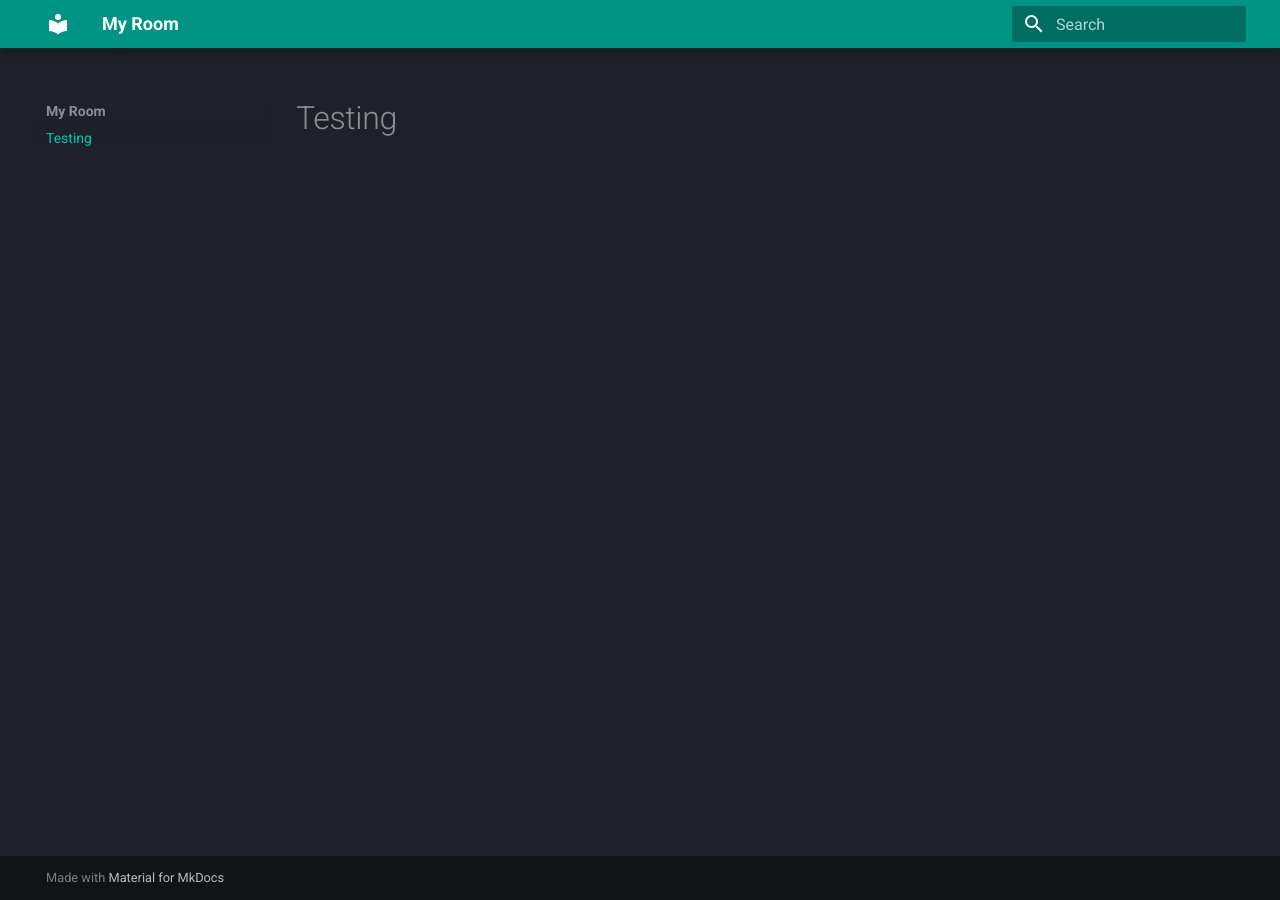
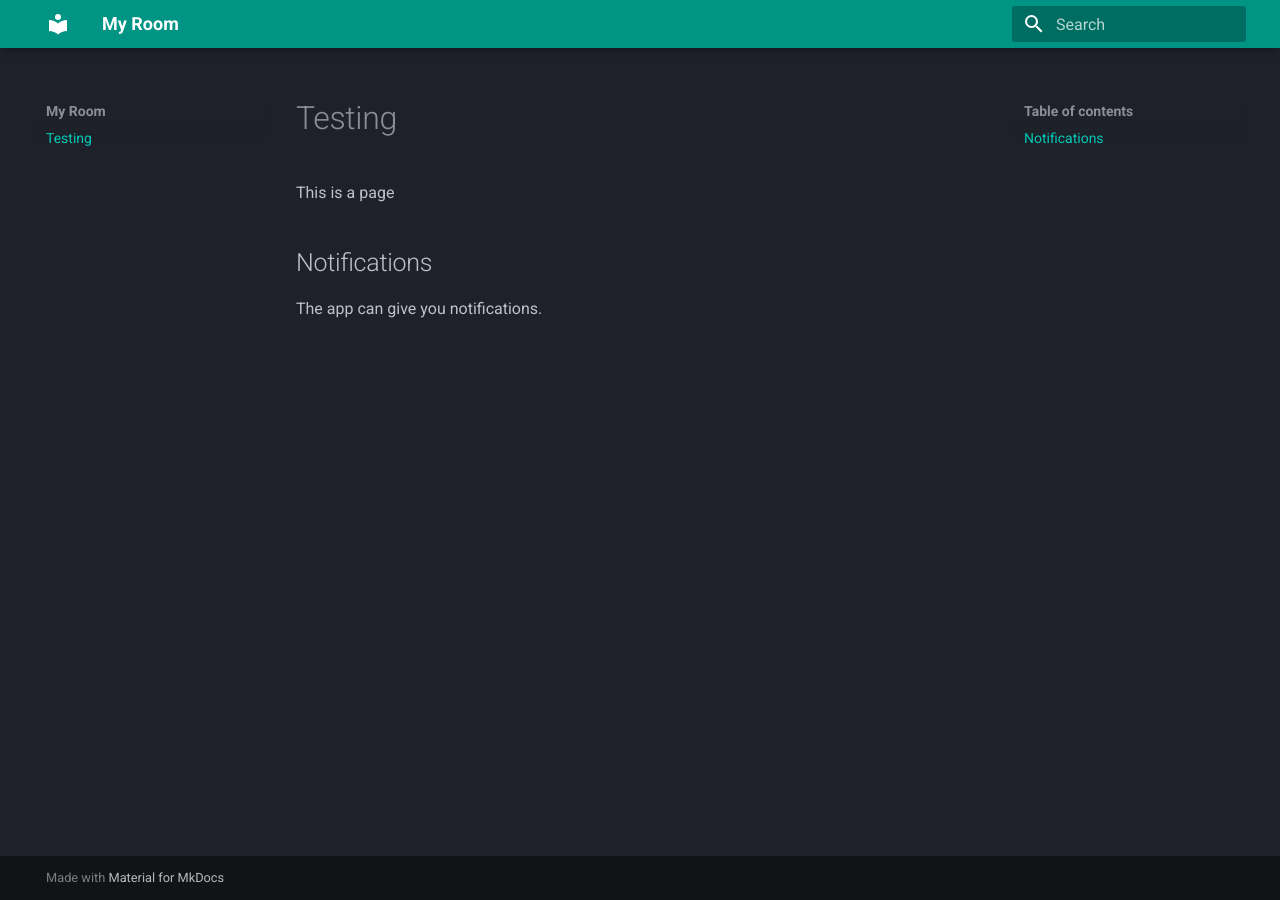
Before and after one commit to Zinciol/my-room, an MkDocs documentation site: the page built from docs/index.md, in a window 1280 px wide. Built offline with MkDocs 1.6.1 and Material for MkDocs 9.7.7, drawn with Linux system fonts in a browser that asks for light colours.

Commit message:
Update index.md

```diff
--- a/docs/index.md
+++ b/docs/index.md
@@ -1 +1,4 @@
 # Testing
+This is a page
+## Notifications
+The app can give you notifications.
```
